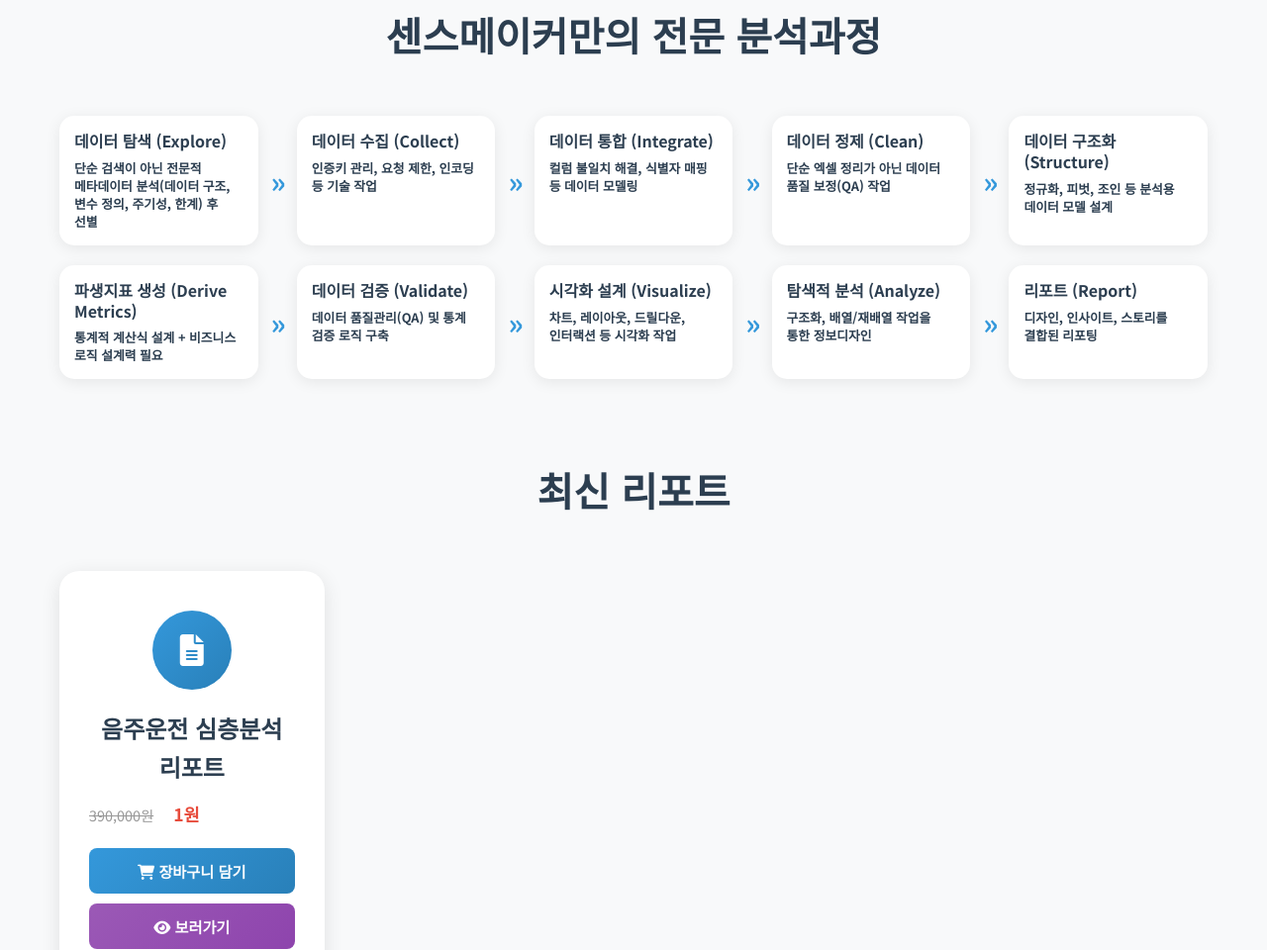
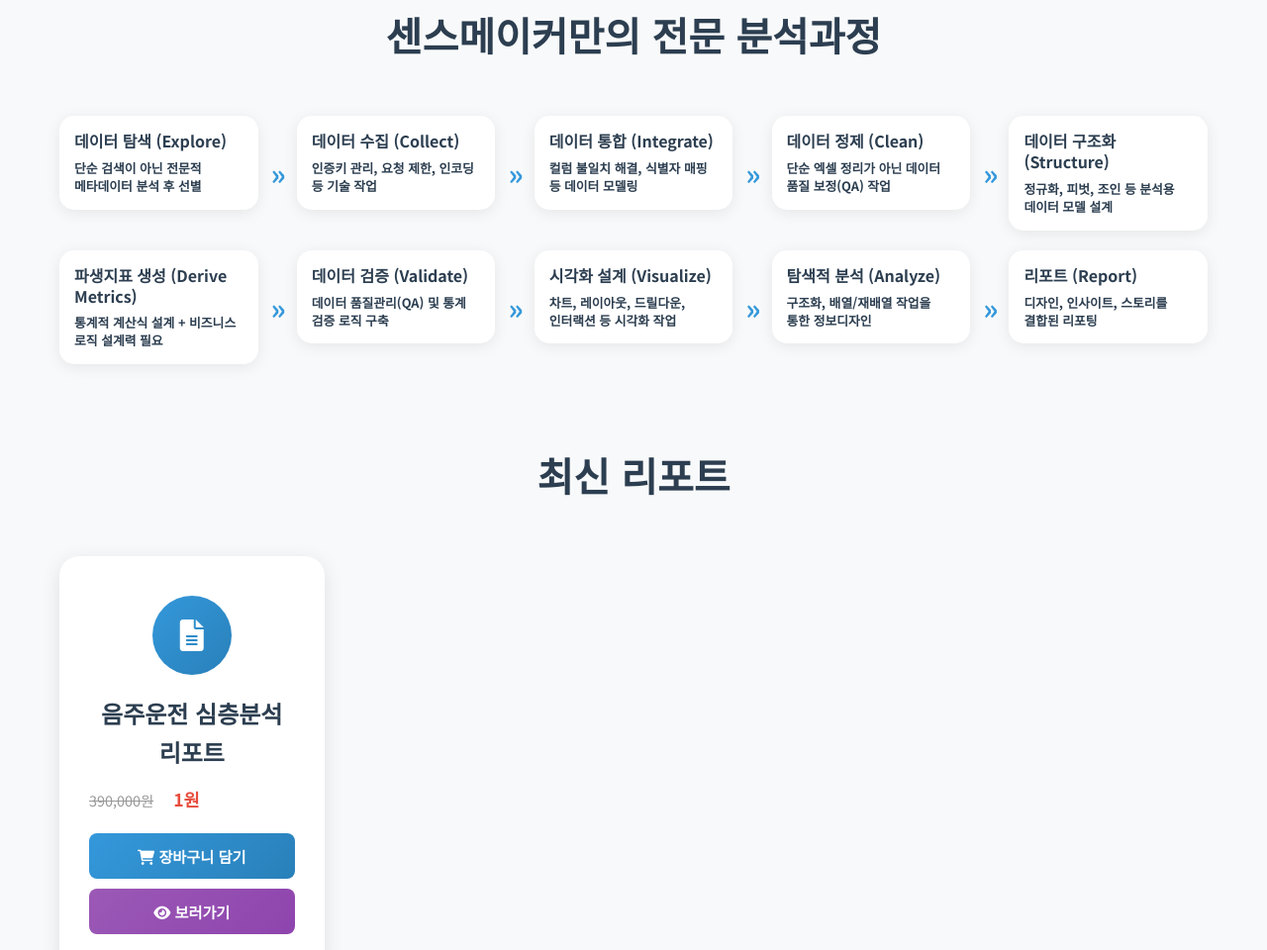
Before and after one commit to my-business-2025/real-analysis, a website: page index.html in a window 1280 px wide. Shown: the part 1338-2298 px from the top of the page at 99% size. Drawn offline with Linux system fonts and the light colour scheme; no server answers.

Commit message:
遺꾩꽍怨쇱젙 移대뱶 ?믪씠 ?숈씪?섍쾶 留욎텛湲?諛?1?④퀎 ?댁슜 ?섏젙

```diff
--- a/index.html
+++ b/index.html
@@ -204,7 +204,7 @@
                             <div class="process-step">
                                 <div class="step-content">
                                     <h3 class="step-title">데이터 탐색 (Explore)</h3>
-                                    <p class="step-expertise"><strong>단순 검색이 아닌 전문적 메타데이터 분석(데이터 구조, 변수 정의, 주기성, 한계) 후 선별</strong></p>
+                                    <p class="step-expertise"><strong>단순 검색이 아닌 전문적 메타데이터 분석 후 선별</strong></p>
                                 </div>
                             </div>
                             <div class="step-arrow-horizontal">»</div>
--- a/styles/style.css
+++ b/styles/style.css
@@ -1238,6 +1238,7 @@ body {
     flex: 1;
     min-width: 0;
     max-width: calc((100% - 32px) / 5);
+    height: 100%;
 }
 
 .process-step:hover {
@@ -1278,6 +1279,7 @@ body {
     gap: 8px;
     min-width: 0;
     width: 100%;
+    height: 100%;
 }
 
 .step-title {
@@ -1297,6 +1299,7 @@ body {
     margin: 0;
     word-break: keep-all;
     overflow-wrap: break-word;
+    flex: 1;
 }
 
 .step-expertise strong {
```
